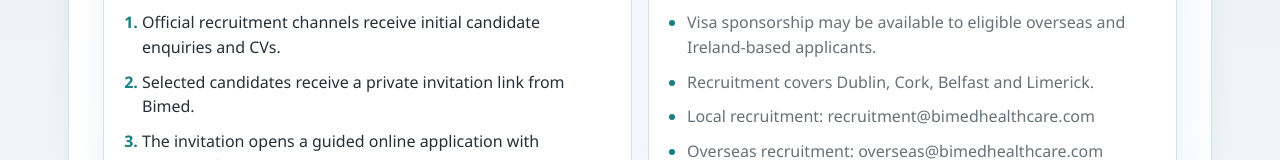
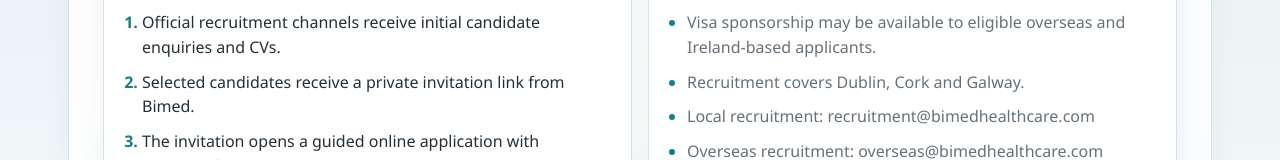
Before and after one commit to wandemcphill/BIMED, a Next.js app: page / in a window 1280 px wide. Shown: the part 374-534 px from the top of the page. Built offline with nearby package versions, Linux system fonts and the light colour scheme.

Commit message:
fix(recruitment): align portal location copy with current coverage

```diff
--- a/app/page.tsx
+++ b/app/page.tsx
@@ -72,7 +72,7 @@ export default function Home() {
               <h2>Current recruitment information</h2>
               <ul className="notes-list">
                 <li>Visa sponsorship may be available to eligible overseas and Ireland-based applicants.</li>
-                <li>Recruitment covers Dublin, Cork, Belfast and Limerick.</li>
+                <li>Recruitment covers Dublin, Cork and Galway.</li>
                 <li>Local recruitment: {recruitmentContacts.ireland}</li>
                 <li>Overseas recruitment: {recruitmentContacts.overseas}</li>
                 <li>This portal is for invited candidates and is not a public self-registration form.</li>
```
